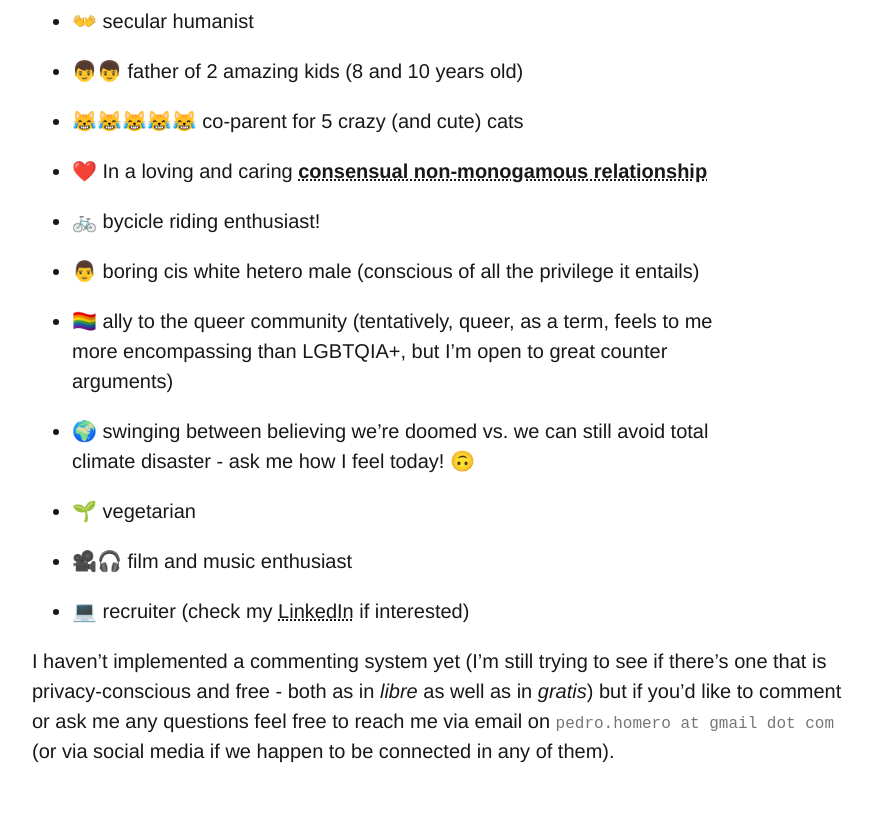
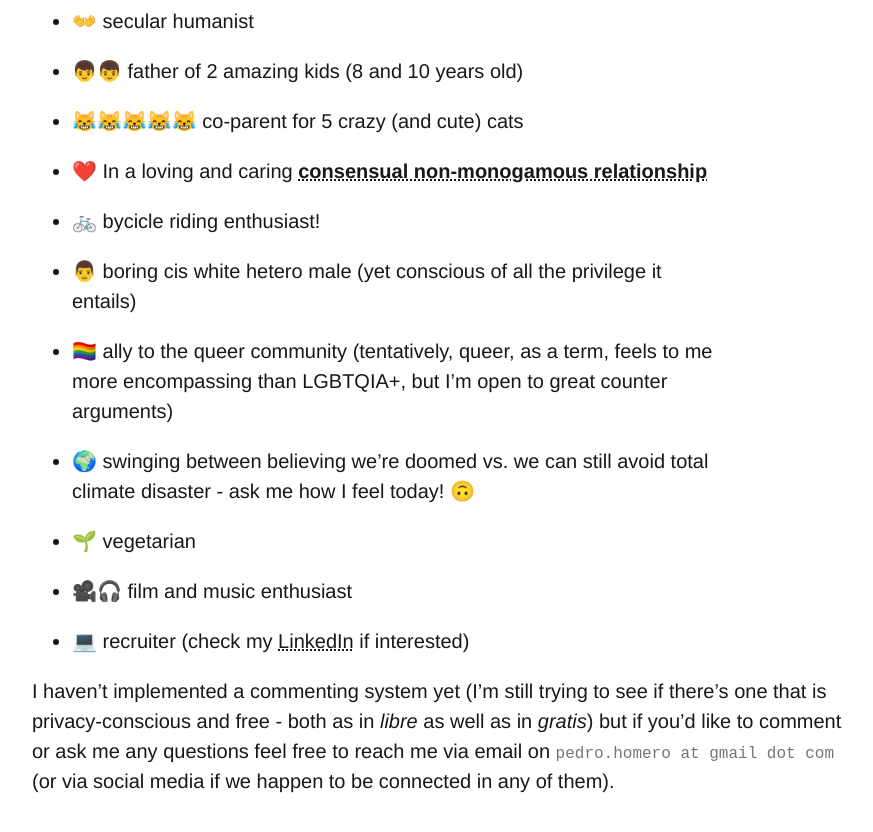
Before and after one commit to pedro-homero/pedro-homero.github.io, a Jekyll site: the page built from bio.markdown, in a window 1280 px wide and 900 px high, scrolled down 1011 px. Shown: the top 832 px of the window, without its empty margins (112-985 px from the left). Built offline with Jekyll 4.4.1, drawn with Linux system fonts in a browser that asks for light colours; emoji names are drawn with the system emoji font.

Commit message:
Update bio.markdown

```diff
--- a/bio.markdown
+++ b/bio.markdown
@@ -24,7 +24,7 @@ So you want to know a bit more about me? Ok.
 
 * :bike: bycicle riding enthusiast!
 
-* :man: boring cis white hetero male (conscious of all the privilege it entails)
+* :man: boring cis white hetero male (yet conscious of all the privilege it entails)
 
 * :rainbow_flag: ally to the queer community (tentatively, queer, as a term, feels to me more encompassing than LGBTQIA+, but I'm open to great counter arguments)
 
```
